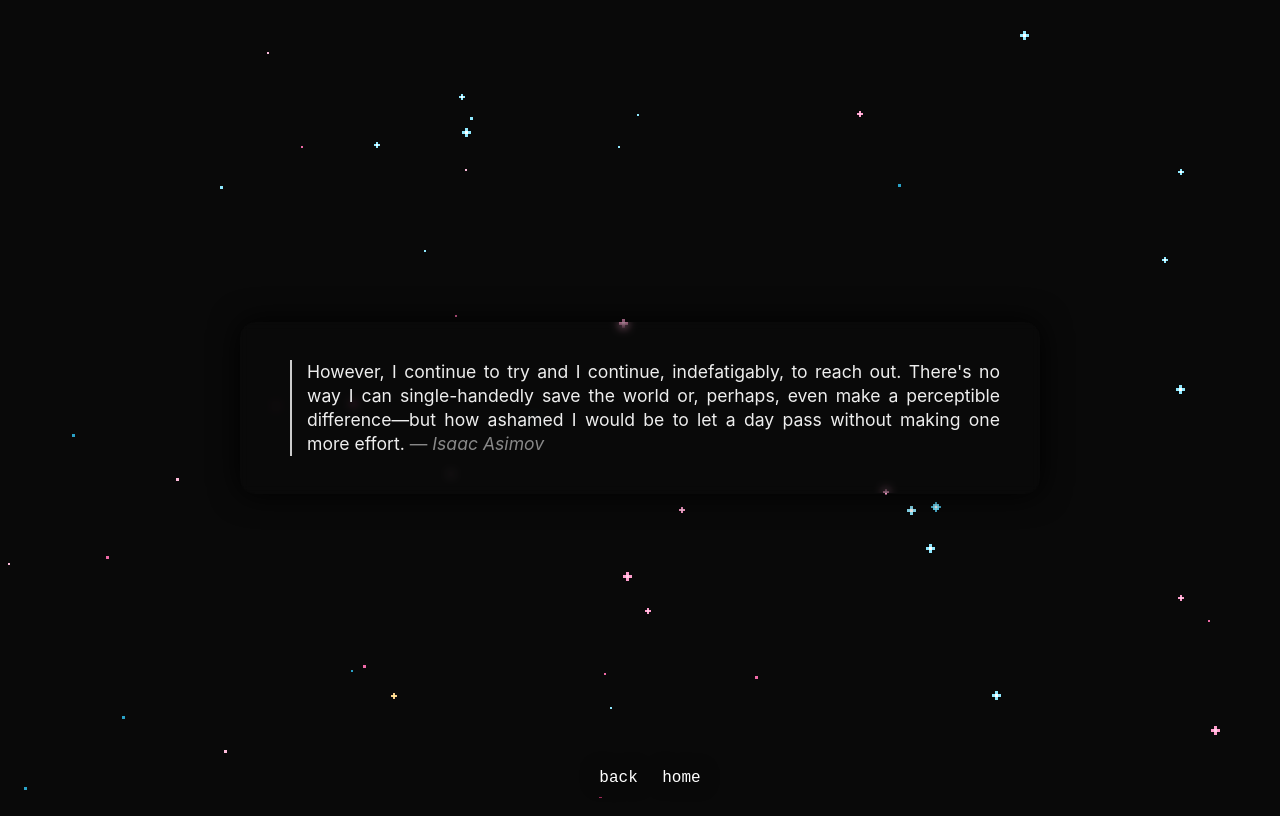
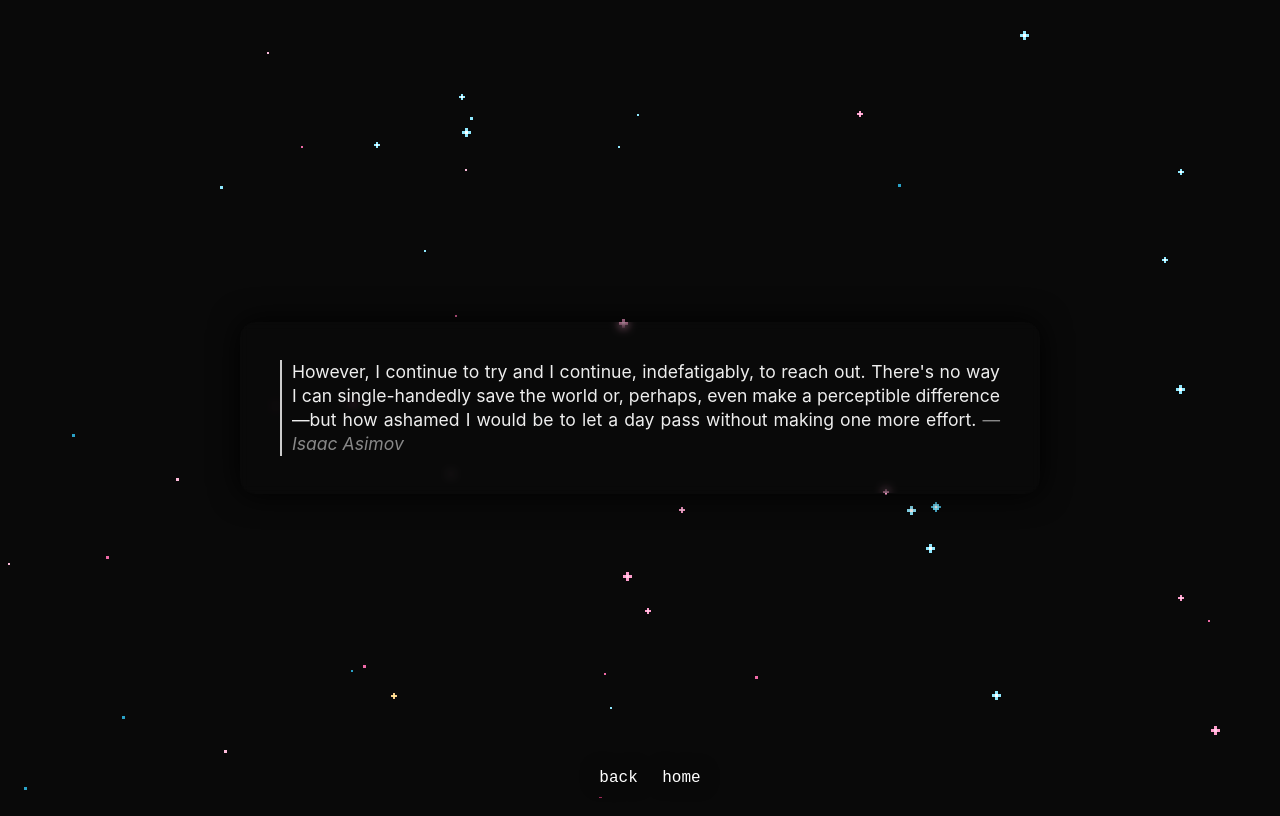
Before and after one commit to aryadaroui/aryadee.dev, a SvelteKit app: page /quote in a window 1280 px wide. Built offline with nearby package versions, Linux system fonts and the light colour scheme.

Commit message:
fixed broken safari styles
- fixed broken table style in safari
- fixed uneven margin in /quote

```diff
--- a/src/main.css
+++ b/src/main.css
@@ -293,7 +293,7 @@ table {
 	border-collapse: collapse;
 	background-color: #10151ddf;
 	font-size: 0.9em;
-	font-family: hack;
+	font-family: hack, monospace;
 	color: #CCCCCC;
 	min-width: 300px;
 	box-shadow: 0px 0px 15px 0px #070707;
@@ -302,8 +302,11 @@ table {
 	margin-top: 25px;
 	margin-bottom: 25px;
 	border-radius: 10px;
+	/* -webkit-border-radius: 10px; */
 	overflow: hidden;
 	text-align: center;
+	/* border-collapse: separate; */
+
 }
 
 table thead tr {
@@ -311,13 +314,14 @@ table thead tr {
 	color: #ffffff;
 	text-align: left;
 	text-align: center;
+	/* border: 1px solid magenta; */
 	/* border-radius: 10px; */
 }
 
 table th,
 table td {
 	padding: 12px 15px;
-	border-radius: 10px;
+	/* border-radius: 10px; */
 }
 
 
--- a/src/routes/(blank)/quote/+page.svelte
+++ b/src/routes/(blank)/quote/+page.svelte
@@ -159,8 +159,8 @@
 		/* text-transform: uppercase; */
 		/* margin-top: 10px; */
 		/* margin-bottom: 10px; */
-		margin-left: 50px;
-		padding-left: 15px;
+		margin-left: 40px;
+		padding-left: 10px;
 		border-left: 2px solid #cccccc;
 		/* display: inline-flex; */
 	}
@@ -180,7 +180,7 @@
 	}
 
 	.overlay-pad {
-		padding: 0px 20px 0px;
+		/* padding: 0px 20px 0px; */
 		height: 100vh;
 		/* padding-left: 20px; */
 		/* padding-right: 20px; */
@@ -192,8 +192,8 @@
 
 	.overlay {
 		max-width: 800px;
-		margin-left: auto;
-		margin-right: auto;
+		margin-left: 10px;
+		margin-right: 10px;
 		position: absolute;
 
 		/* top: 50%;
```
